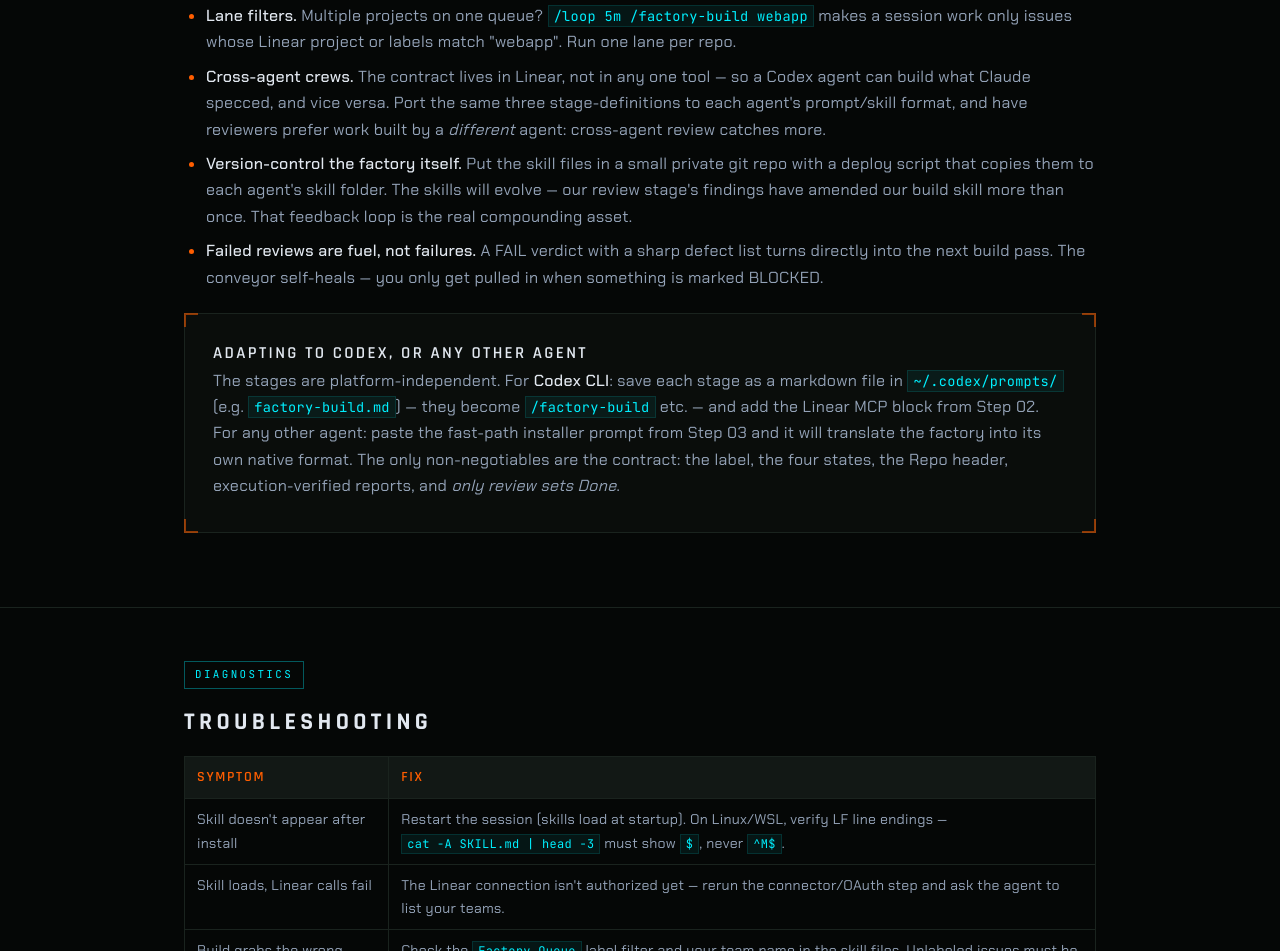
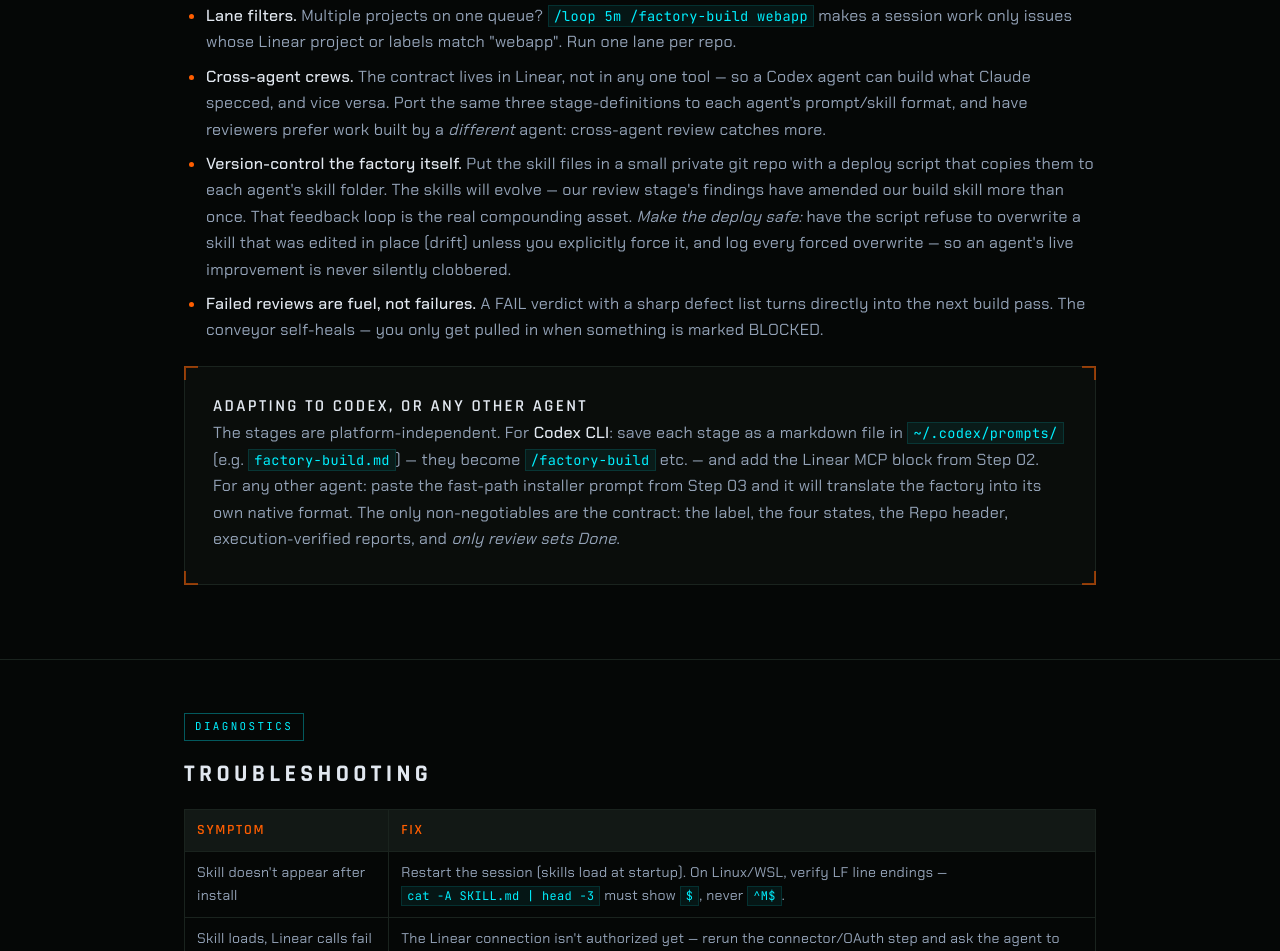
Before and after one commit to WolftacDigital/wolftac-factory, a plain HTML site: page share/build-your-own-agent-factory.html in a window 1280 px wide. Shown: the part 6702-7653 px from the top of the page. Drawn offline with Linux system fonts and the light colour scheme.

Commit message:
Field manual: note drift-safe deploy in Step 06 (reflects WD-197/WD-205)
Co-Authored-By: Claude Fable 5 <noreply@anthropic.com>

```diff
--- a/share/build-your-own-agent-factory.html
+++ b/share/build-your-own-agent-factory.html
@@ -579,7 +579,7 @@ the code during a PASS.</pre>
     <ul>
       <li><strong>Lane filters.</strong> Multiple projects on one queue? <code>/loop 5m /factory-build webapp</code> makes a session work only issues whose Linear project or labels match "webapp". Run one lane per repo.</li>
       <li><strong>Cross-agent crews.</strong> The contract lives in Linear, not in any one tool — so a Codex agent can build what Claude specced, and vice versa. Port the same three stage-definitions to each agent's prompt/skill format, and have reviewers prefer work built by a <em>different</em> agent: cross-agent review catches more.</li>
-      <li><strong>Version-control the factory itself.</strong> Put the skill files in a small private git repo with a deploy script that copies them to each agent's skill folder. The skills will evolve — our review stage's findings have amended our build skill more than once. That feedback loop is the real compounding asset.</li>
+      <li><strong>Version-control the factory itself.</strong> Put the skill files in a small private git repo with a deploy script that copies them to each agent's skill folder. The skills will evolve — our review stage's findings have amended our build skill more than once. That feedback loop is the real compounding asset. <em>Make the deploy safe:</em> have the script refuse to overwrite a skill that was edited in place (drift) unless you explicitly force it, and log every forced overwrite — so an agent's live improvement is never silently clobbered.</li>
       <li><strong>Failed reviews are fuel, not failures.</strong> A FAIL verdict with a sharp defect list turns directly into the next build pass. The conveyor self-heals — you only get pulled in when something is marked BLOCKED.</li>
     </ul>
     <div class="card"><div class="corners"><i></i><i></i><i></i><i></i></div>
```
